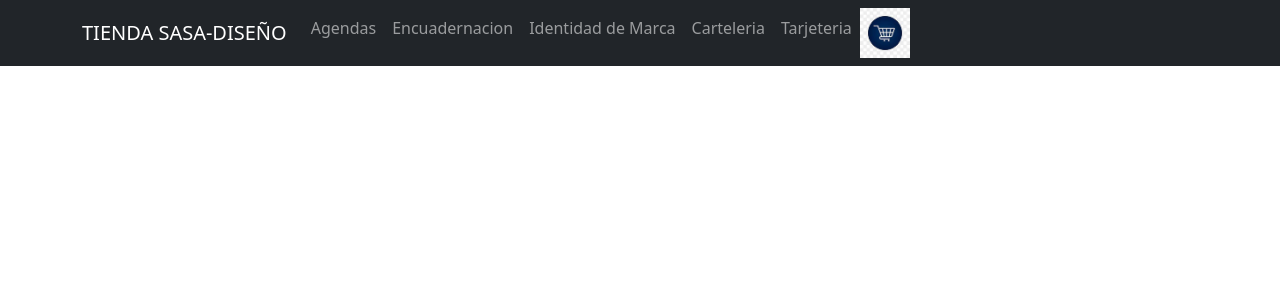
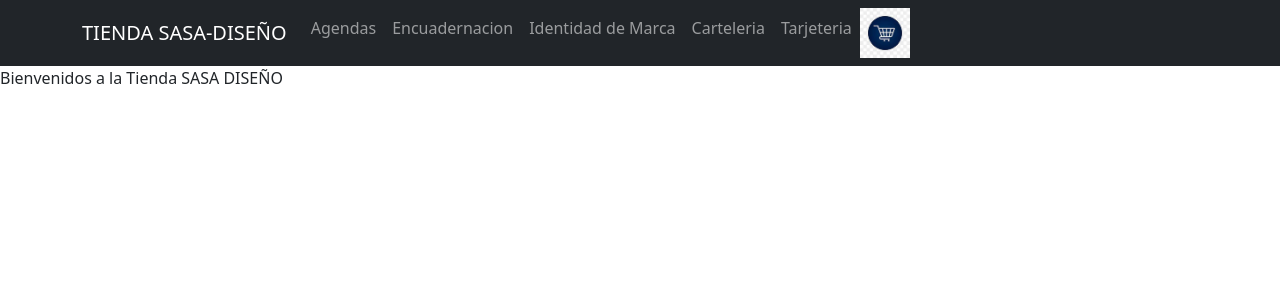
Before and after one commit to ncenturion/centurionreactcoder, a React (Create React App) app: page / in a window 1280 px wide. Shown: the top 300 px of the page. Built offline with nearby package versions, Linux system fonts and the light colour scheme.

Commit message:
Correcion des. Landing

```diff
--- a/src/App.js
+++ b/src/App.js
@@ -2,13 +2,14 @@
 import './App.css';
 import 'bootstrap/dist/css/bootstrap.min.css';
 import NavBar from '../src/components/NavBar';
+import ItemListContainer from './components/ItemListContainer';
 
 
 function App() {
   return (
     <>
         <NavBar />
-
+        <ItemListContainer greeting='Bienvenidos a la Tienda SASA DISEÑO' />
 
     </>
   )
--- a/src/components/ItemListContainer.jsx
+++ b/src/components/ItemListContainer.jsx
@@ -1,9 +1,14 @@
+import React from 'react'
 
-
-const ItemListContainer =()=>{
-    return
+const ItemListContainer =({greeting})=>{
+    return (
+        <div>
+            {greeting}
+        </div>
+    )
 
 
 
 
 }
+export default ItemListContainer
--- a/src/components/NavBar.jsx
+++ b/src/components/NavBar.jsx
@@ -2,7 +2,6 @@
 import Navbar from 'react-bootstrap/Navbar'
 import Container from 'react-bootstrap/Container'
 import Nav from 'react-bootstrap/Nav'
-import NavDropdown from 'react-bootstrap/NavDropdown'
 import CartWidget from './CartWidget'
 
 
```
